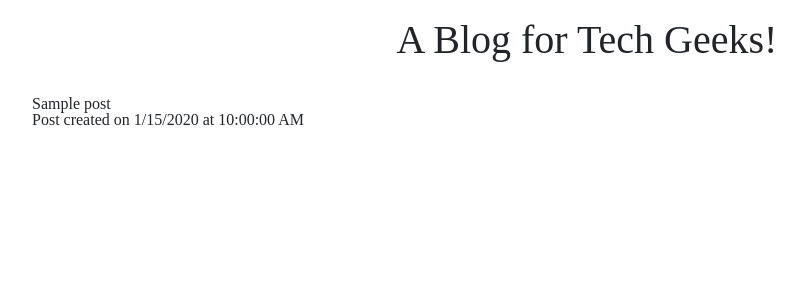
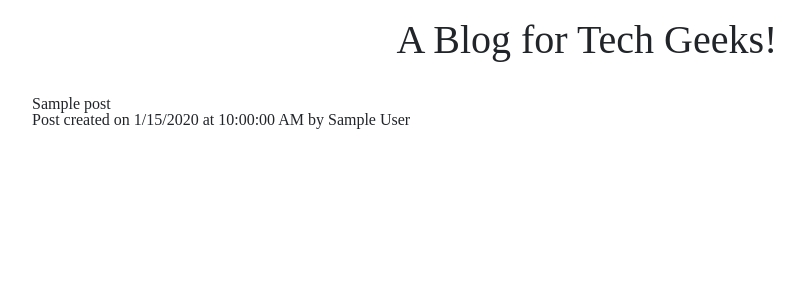
Before and after one commit to jpeiler97/tech-blog, a Node server app: page / in a window 1280 px wide. Shown: the part 100-400 px from the top of the page, without its empty margins (53-857 px from the left). Run offline with Node 20, Linux system fonts and the light colour scheme; tables that the repository leaves empty hold one stand-in row (values such as "Sample post"); some libraries are stand-ins or nearby versions.

Commit message:
added user name to post titles on home page

```diff
--- a/controllers/home-routes.js
+++ b/controllers/home-routes.js
@@ -1,9 +1,16 @@
 const router = require('express').Router();
-const { Post } = require('../models');
+const { Post, User } = require('../models');
 
 router.get('/', async (req, res) => {
 	try {
-		const postData = await Post.findAll();
+		const postData = await Post.findAll({
+			include: [
+				{
+					model: User,
+					attributes: [ 'name' ]
+				}
+			]
+		});
 
 		const posts = postData.map((post) => post.get({ plain: true }));
 		res.render('homepage', { posts });
--- a/views/homepage.handlebars
+++ b/views/homepage.handlebars
@@ -6,7 +6,7 @@
     <div class= "row">
         <div class= "col my-3 align-center">
             <h2>{{post.title}}</h2>
-            <h3>Post created on {{format_date post.createdAt}} at {{format_time post.createdAt}}</h3>
+            <h3>Post created on {{format_date post.createdAt}} at {{format_time post.createdAt}} by {{user.name}}</h3>
         </div>
     </div>
     {{/each}}
```
